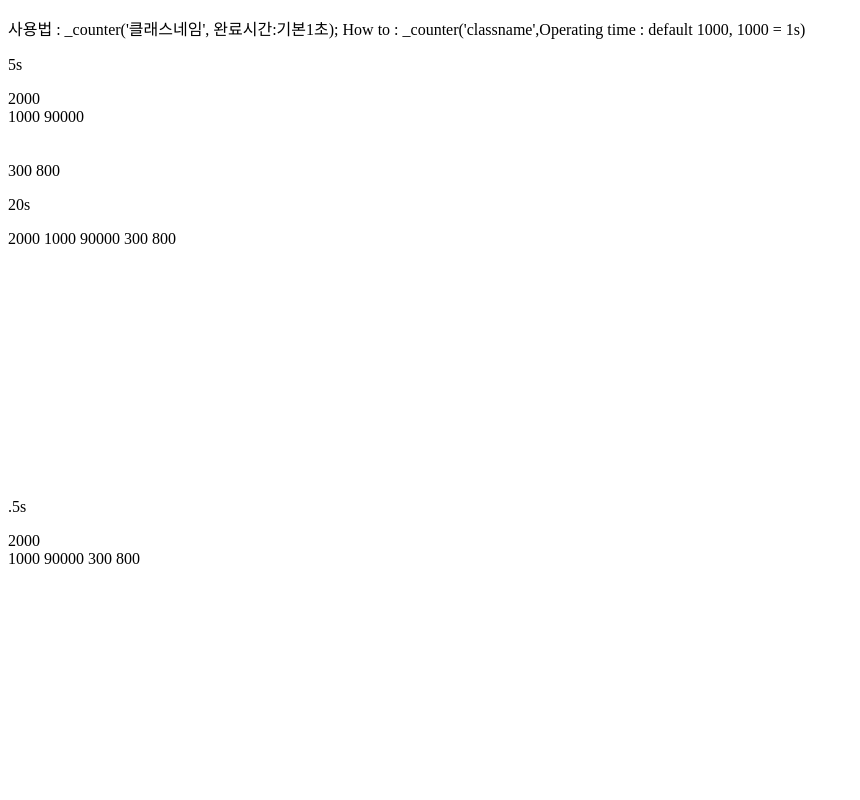
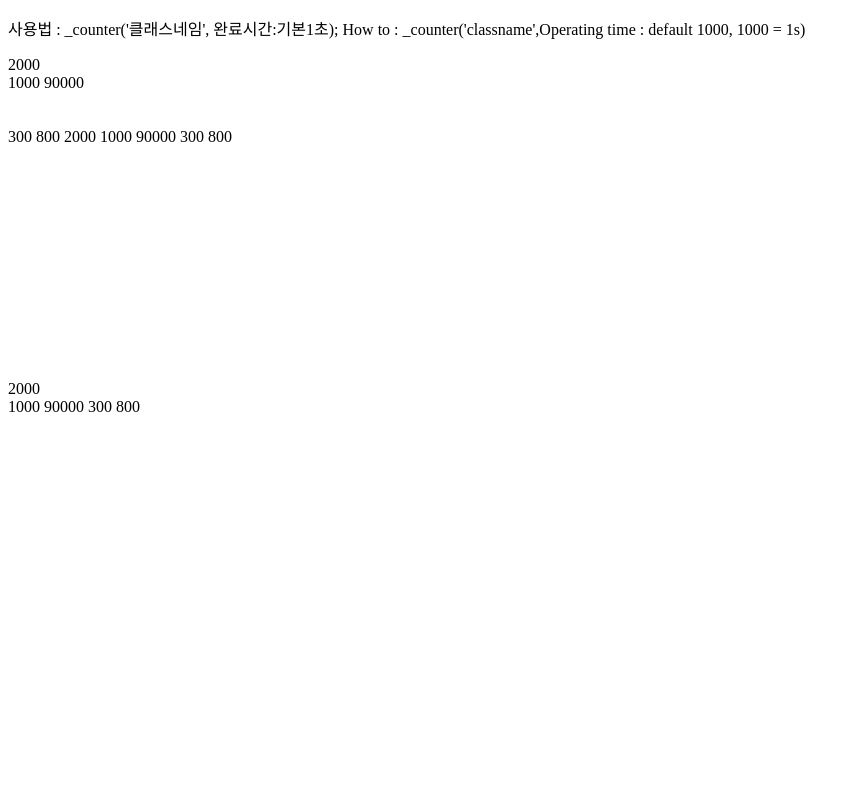
Before and after one commit to uiwwnw/library, a plain HTML site: page count_index.html in a window 1280 px wide. Shown: the top 800 px of the page, without its empty margins (0-860 px from the left). Drawn offline with Linux system fonts and the light colour scheme.

Commit message:
no message

```diff
--- a/count_index.html
+++ b/count_index.html
@@ -13,7 +13,6 @@
     사용법 : _counter('클래스네임', 완료시간:기본1초);
     How to : _counter('classname',Operating time : default 1000, 1000 = 1s)
 </p>
-<p>5s</p>
 <span class="counter">2000</span>
 <br>
 
@@ -25,7 +24,6 @@
 
 <span class="counter">300</span>
 <span class="counter">800</span>
-<p>20s</p>
 <span class="counter">2000</span>
 <span class="counter">1000</span>
 <span class="counter">90000</span>
@@ -45,7 +43,6 @@
 <br>
 <br>
 <br>
-<p>.5s</p>
 <span class="counter">2000</span>
 <br>
 
```
